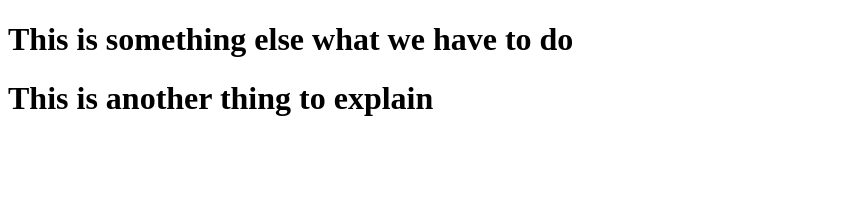
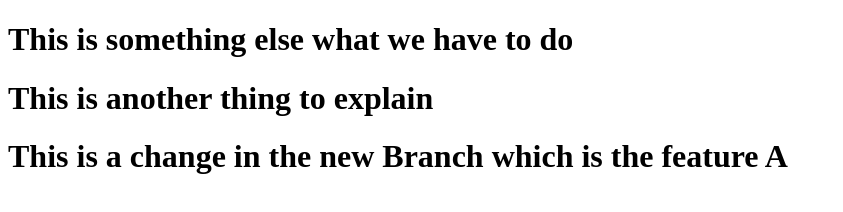
Before and after one commit to Brayan1013/git-test, a plain HTML site: page index.html in a window 1280 px wide. Shown: the whole page, without its empty margins (0-843 px from the left). Drawn offline with Linux system fonts and the light colour scheme.

Commit message:
This is a new commit from feature-a

```diff
--- a/index.html
+++ b/index.html
@@ -9,5 +9,6 @@
 <body>
     <h1>This is something else what we have to do </h1>
     <h1>This is another thing to explain </h1>
+    <h1>This is a change in the new Branch which is the feature A</h1>
 </body>
 </html>
```
